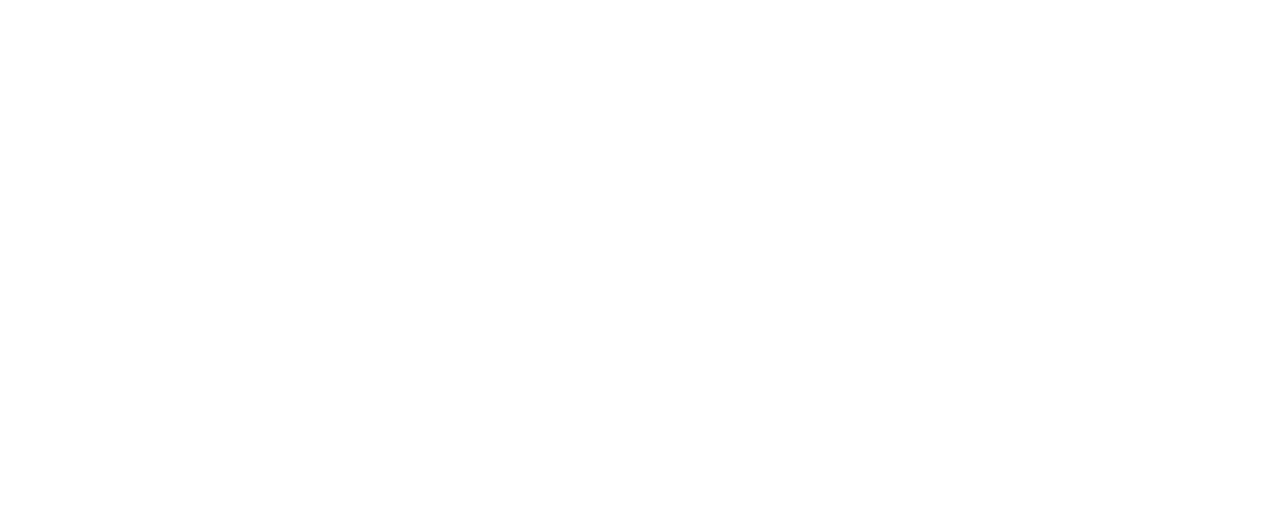
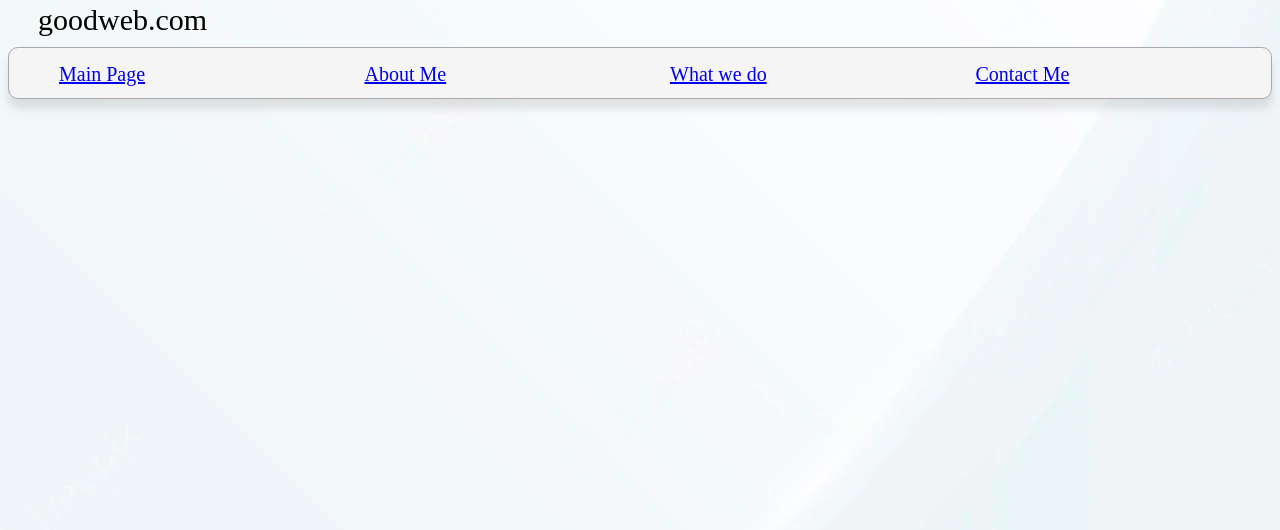
Before and after one commit to Xiaokun-MSU/mi349_final, a plain HTML site: page work.html in a window 1280 px wide. Drawn offline with Linux system fonts and the light colour scheme.

Commit message:
changes4

```diff
--- a/work.html
+++ b/work.html
@@ -0,0 +1,23 @@
+<!DOCTYPE html>
+<html lang="en">
+<head>
+    <meta charset="UTF-8">
+    <meta http-equiv="X-UA-Compatible" content="IE=edge">
+    <meta name="viewport" content="width=device-width, initial-scale=1.0">
+    <link rel="stylesheet" href="style.css">
+    <title>What we do?</title>
+</head>
+<body>
+    <p class="goodWeb">goodweb.com</p>
+    <nav class="position">
+        <ul id="navigator">
+            <!--<li class="goodWeb">goodweb.com</li><br-->
+            <li class="index"><a href="index.html">Main Page</a></li>
+            <li class="about"><a href="about.html">About Me</a></li>
+            <li class="work"><a href="work.html">What we do</a></li>
+            <li class="contact"><a href="contact.html">Contact Me</a></li>
+        </ul>
+    </nav>
+    <script src="function.js"></script>
+</body>
+</html>
```
Also changed, not shown: about.html (+2 -1 lines), contact.html (+10 -0 lines), index.html (+1 -1 lines).
